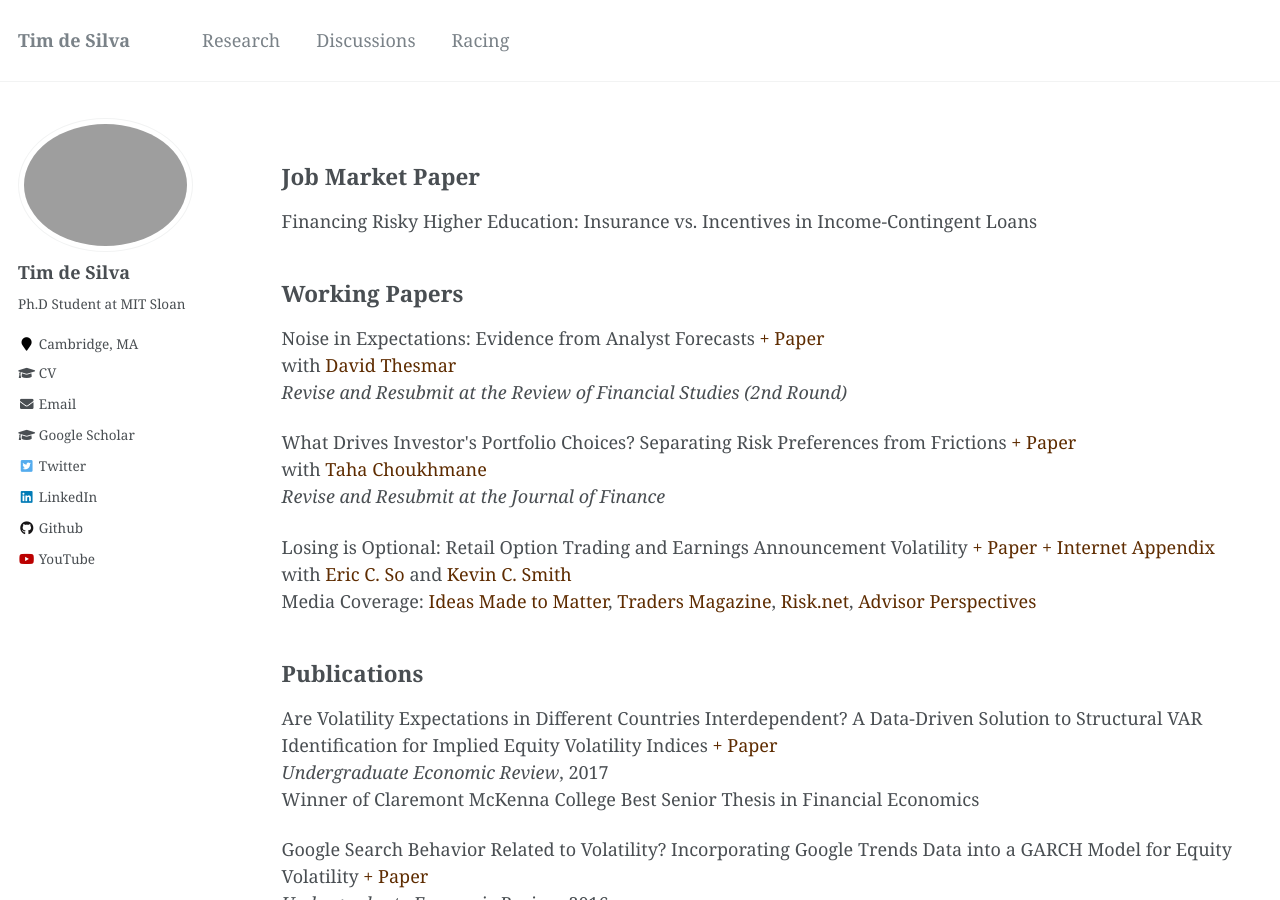
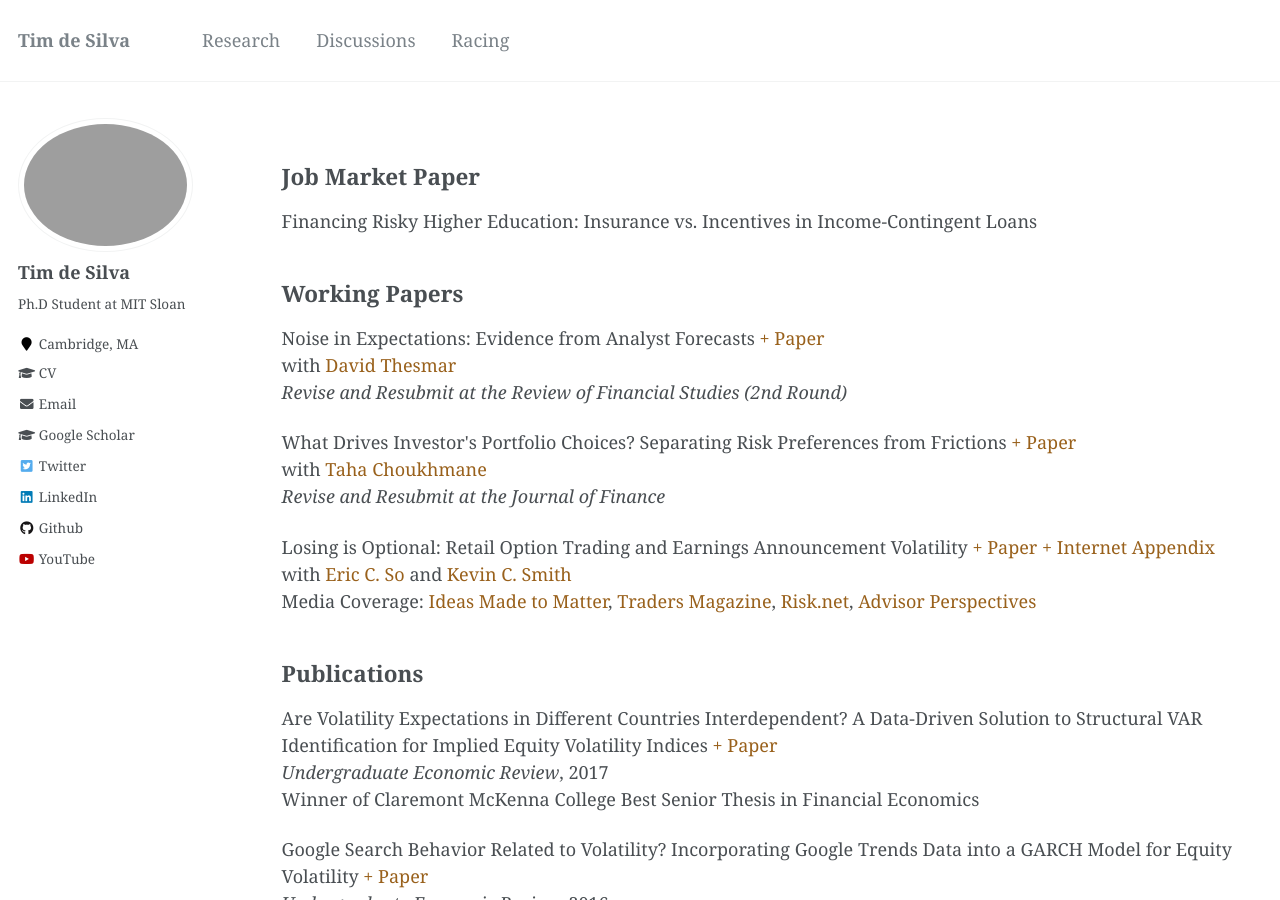
Before and after one commit to timhdesilva/timhdesilva.github.io, a Jekyll site: the page built from _pages/research.html, in a window 1280 px wide and 900 px high. Built offline with Jekyll 4.4.1, drawn with Linux system fonts in a browser that asks for light colours.

Commit message:
update color

```diff
--- a/_pages/about.html
+++ b/_pages/about.html
@@ -9,15 +9,15 @@ redirect_from:
 ---
 
 <p>
-  I am a Ph.D student at the <a style="text-decoration:none; color:rgb(94, 44, 1)" href="https://mitsloan.mit.edu/">MIT Sloan School of Management</a> and am on the job market during the 2023-2024 academic year.
+  I am a Ph.D student at the <a style="text-decoration:none; color:rgb(153, 97, 28)" href="https://mitsloan.mit.edu/">MIT Sloan School of Management</a> and am on the job market during the 2023-2024 academic year.
 </p>
 
 <p>
-  Prior to my Ph.D, I received a B.A. in Mathematics and Financial Economics from <a style="text-decoration:none; color:rgb(94, 44, 1)" href="https://www.cmc.edu/">Claremont McKenna College</a> and worked at Morgan Stanley and Analytic Investors.
+  Prior to my Ph.D, I received a B.A. in Mathematics and Financial Economics from <a style="text-decoration:none; color:rgb(153, 97, 28)" href="https://www.cmc.edu/">Claremont McKenna College</a> and worked at Morgan Stanley and Analytic Investors.
 </p>
 
 <p>
-  You can find my CV <a style="text-decoration:none; color:rgb(94, 44, 1)" href="http://timhdesilva.github.io/files/cv.pdf">here</a>.
+  You can find my CV <a style="text-decoration:none; color:rgb(153, 97, 28)" href="http://timhdesilva.github.io/files/cv.pdf">here</a>.
 </p>
 
 <p><strong>Research Interests:</strong></p>
--- a/_pages/discussions.html
+++ b/_pages/discussions.html
@@ -6,14 +6,14 @@ author_profile: true
 ---
 
 <p>
-    Limited Memory, Time-Varying Expectations, and Asset Prices<a style="text-decoration:none; color:rgb(94, 44, 1)" href="http://timhdesilva.github.io/files/discussions/2022_bse.pdf">+ Slides</a>
+    Limited Memory, Time-Varying Expectations, and Asset Prices<a style="text-decoration:none; color:rgb(153, 97, 28)" href="http://timhdesilva.github.io/files/discussions/2022_bse.pdf">+ Slides</a>
     <br>Authors: Ascari and Zhang<br>Conference: 2022 BSE PhD Workshop on Expectations in Macroeconomics
 </p>
 <p>
-    Subjective Learning of Trading Talent: Theory and Evidence from Institutional Investors in the US <a style="text-decoration:none; color:rgb(94, 44, 1)" href="http://timhdesilva.github.io/files/discussions/2021_tadc.pdf">+ Slides</a>
+    Subjective Learning of Trading Talent: Theory and Evidence from Institutional Investors in the US <a style="text-decoration:none; color:rgb(153, 97, 28)" href="http://timhdesilva.github.io/files/discussions/2021_tadc.pdf">+ Slides</a>
     <br>Author: He<br>Conference: 2021 Transatlantic Doctoral Conference in Finance
 </p>
 <p>
-    Systematic Risk in Earnings and Expected Stock Returns <a style="text-decoration:none; color:rgb(94, 44, 1)" href="http://timhdesilva.github.io/files/discussions/2020_aaa.pdf">+ Slides</a>
+    Systematic Risk in Earnings and Expected Stock Returns <a style="text-decoration:none; color:rgb(153, 97, 28)" href="http://timhdesilva.github.io/files/discussions/2020_aaa.pdf">+ Slides</a>
     <br>Authors: Chen, Chen, and Jiang<br>Conference: 2020 American Accounting Association Annual Meeting
 </p>
--- a/_pages/research.html
+++ b/_pages/research.html
@@ -12,41 +12,41 @@ author_profile: true
 
 <h2 id="working-papers">Working Papers</h2>
 <p>
-    Noise in Expectations: Evidence from Analyst Forecasts <a style="text-decoration:none; color:rgb(94, 44, 1)" href="http://timhdesilva.github.io/files/papers/noise_expectations.pdf">+ Paper</a>
-    <br>with <a style="text-decoration:none; color:rgb(94, 44, 1)" href="https://sites.google.com/site/dthesmar/">David Thesmar</a>
+    Noise in Expectations: Evidence from Analyst Forecasts <a style="text-decoration:none; color:rgb(153, 97, 28)" href="http://timhdesilva.github.io/files/papers/noise_expectations.pdf">+ Paper</a>
+    <br>with <a style="text-decoration:none; color:rgb(153, 97, 28)" href="https://sites.google.com/site/dthesmar/">David Thesmar</a>
     <br><em>Revise and Resubmit at the</em> <em>Review of Financial Studies</em> <em>(2nd Round)</em>
 </p>
 <p>
-    What Drives Investor&#39;s Portfolio Choices? Separating Risk Preferences from Frictions <a style="text-decoration:none; color:rgb(94, 44, 1)" href="http://timhdesilva.github.io/files/papers/preferences_frictions.pdf">+ Paper</a>
-    <br>with <a style="text-decoration:none; color:rgb(94, 44, 1)" href="https://tahachoukhmane.com/">Taha Choukhmane</a>
+    What Drives Investor&#39;s Portfolio Choices? Separating Risk Preferences from Frictions <a style="text-decoration:none; color:rgb(153, 97, 28)" href="http://timhdesilva.github.io/files/papers/preferences_frictions.pdf">+ Paper</a>
+    <br>with <a style="text-decoration:none; color:rgb(153, 97, 28)" href="https://tahachoukhmane.com/">Taha Choukhmane</a>
     <br><em>Revise and Resubmit at the</em> <em>Journal of Finance</em>
 </p>
 <p>
-    Losing is Optional: Retail Option Trading and Earnings Announcement Volatility <a style="text-decoration:none; color:rgb(94, 44, 1)" href="http://timhdesilva.github.io/files/papers/losing_optional.pdf">+ Paper</a> <a style="text-decoration:none; color:rgb(94, 44, 1)" href="http://timhdesilva.github.io/files/papers/losing_optional_appendix.pdf">+ Internet Appendix</a>
-    <br>with <a style="text-decoration:none; color:rgb(94, 44, 1)" href="https://mitmgmtfaculty.mit.edu/eso/">Eric C. So</a> and <a style="text-decoration:none; color:rgb(94, 44, 1)" href="https://ksmith142.github.io/">Kevin C. Smith</a>
-    <br>Media Coverage: <a style="text-decoration:none; color:rgb(94, 44, 1)" href="https://mitsloan.mit.edu/ideas-made-to-matter/retail-investors-lose-big-options-markets-research-shows">Ideas Made to Matter</a>, <a style="text-decoration:none; color:rgb(94, 44, 1)" href="https://www.tradersmagazine.com/am/what-motivates-retail-options-traders/">Traders Magazine</a>, <a style="text-decoration:none; color:rgb(94, 44, 1)" href="https://www.risk.net/investing/7954462/its-amateur-hour-how-retail-traders-upended-options-market">Risk.net</a>, <a style="text-decoration:none; color:rgb(94, 44, 1)" href="https://www.advisorperspectives.com/articles/2023/02/19/the-wealth-destroying-behavior-of-retail-option-trading">Advisor Perspectives</a>
+    Losing is Optional: Retail Option Trading and Earnings Announcement Volatility <a style="text-decoration:none; color:rgb(153, 97, 28)" href="http://timhdesilva.github.io/files/papers/losing_optional.pdf">+ Paper</a> <a style="text-decoration:none; color:rgb(153, 97, 28)" href="http://timhdesilva.github.io/files/papers/losing_optional_appendix.pdf">+ Internet Appendix</a>
+    <br>with <a style="text-decoration:none; color:rgb(153, 97, 28)" href="https://mitmgmtfaculty.mit.edu/eso/">Eric C. So</a> and <a style="text-decoration:none; color:rgb(153, 97, 28)" href="https://ksmith142.github.io/">Kevin C. Smith</a>
+    <br>Media Coverage: <a style="text-decoration:none; color:rgb(153, 97, 28)" href="https://mitsloan.mit.edu/ideas-made-to-matter/retail-investors-lose-big-options-markets-research-shows">Ideas Made to Matter</a>, <a style="text-decoration:none; color:rgb(153, 97, 28)" href="https://www.tradersmagazine.com/am/what-motivates-retail-options-traders/">Traders Magazine</a>, <a style="text-decoration:none; color:rgb(153, 97, 28)" href="https://www.risk.net/investing/7954462/its-amateur-hour-how-retail-traders-upended-options-market">Risk.net</a>, <a style="text-decoration:none; color:rgb(153, 97, 28)" href="https://www.advisorperspectives.com/articles/2023/02/19/the-wealth-destroying-behavior-of-retail-option-trading">Advisor Perspectives</a>
 </p>
 
 <h2 id="publications">Publications</h2>
 <p>
-    Are Volatility Expectations in Different Countries Interdependent? A Data-Driven Solution to Structural VAR Identification for Implied Equity Volatility Indices <a style="text-decoration:none; color:rgb(94, 44, 1)" href="https://digitalcommons.iwu.edu/uer/vol14/iss1/8/">+ Paper</a>
+    Are Volatility Expectations in Different Countries Interdependent? A Data-Driven Solution to Structural VAR Identification for Implied Equity Volatility Indices <a style="text-decoration:none; color:rgb(153, 97, 28)" href="https://digitalcommons.iwu.edu/uer/vol14/iss1/8/">+ Paper</a>
     <br><em>Undergraduate Economic Review</em>, 2017<br>Winner of Claremont McKenna College Best Senior Thesis in Financial Economics
 </p>
 <p>
-    Google Search Behavior Related to Volatility? Incorporating Google Trends Data into a GARCH Model for Equity Volatility <a style="text-decoration:none; color:rgb(94, 44, 1)" href="https://digitalcommons.iwu.edu/uer/vol13/iss1/13/">+ Paper</a>
+    Google Search Behavior Related to Volatility? Incorporating Google Trends Data into a GARCH Model for Equity Volatility <a style="text-decoration:none; color:rgb(153, 97, 28)" href="https://digitalcommons.iwu.edu/uer/vol13/iss1/13/">+ Paper</a>
     <br><em>Undergraduate Economic Review</em>, 2016
 </p>
 
 <h2 id="work-in-progress">Work in Progress</h2>
 <p>
     Selective Inattention
-    <br>with <a style="text-decoration:none; color:rgb(94, 44, 1)" href="https://www.pierfrancescomei.com/">Pierfrancisco Mei</a>
+    <br>with <a style="text-decoration:none; color:rgb(153, 97, 28)" href="https://www.pierfrancescomei.com/">Pierfrancisco Mei</a>
 </p>
 <p>
     DGP-Agnostic Dynamic Programming via Reinforcement Learning
-    <br>with <a style="text-decoration:none; color:rgb(94, 44, 1)" href="https://economics.mit.edu/people/phd-students/marc-de-la-barrera-i-bardalet">Marc de la Barrera i Bardalet</a>
+    <br>with <a style="text-decoration:none; color:rgb(153, 97, 28)" href="https://economics.mit.edu/people/phd-students/marc-de-la-barrera-i-bardalet">Marc de la Barrera i Bardalet</a>
 </p>
 <p>
     Optimal Default Asset Allocations with Choice Frictions
-    <br>with <a style="text-decoration:none; color:rgb(94, 44, 1)" href="https://tahachoukhmane.com/">Taha Choukhmane</a>
+    <br>with <a style="text-decoration:none; color:rgb(153, 97, 28)" href="https://tahachoukhmane.com/">Taha Choukhmane</a>
 </p>
```
Also changed, not shown: _pages/racing.html (+12 -12 lines).
